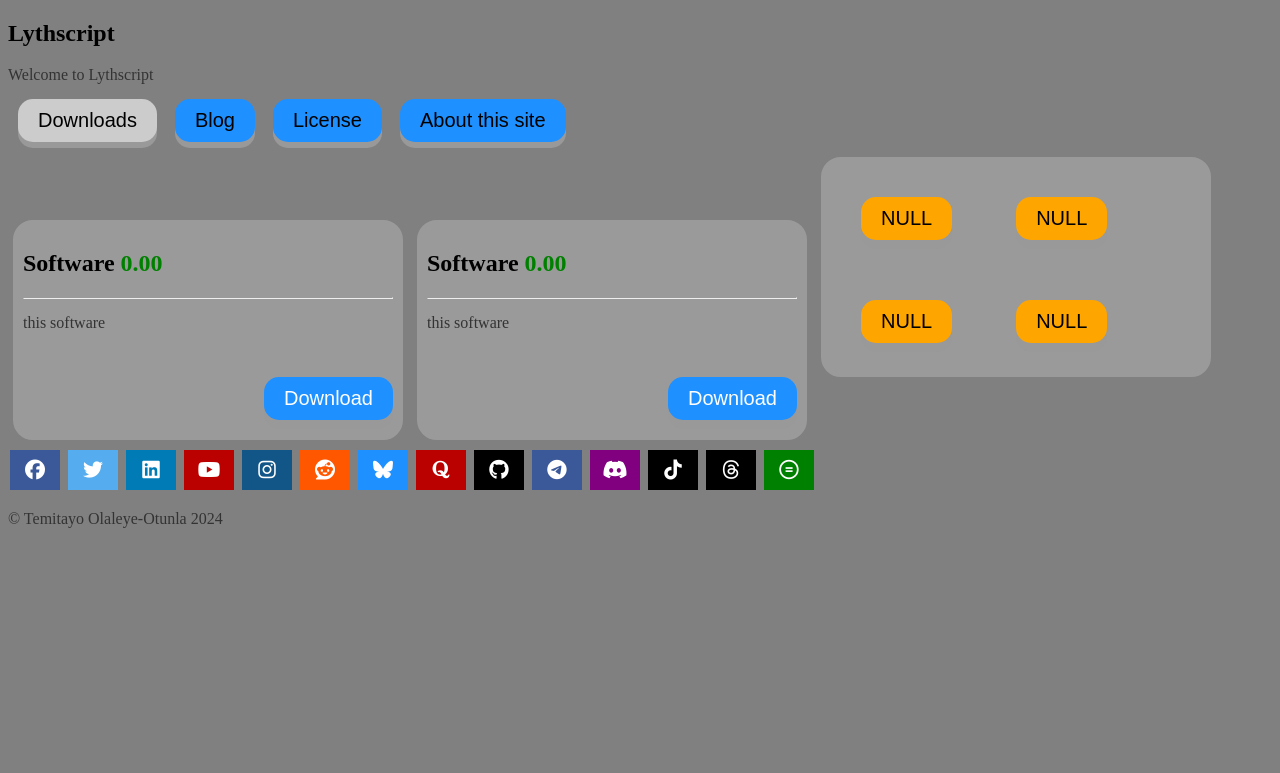
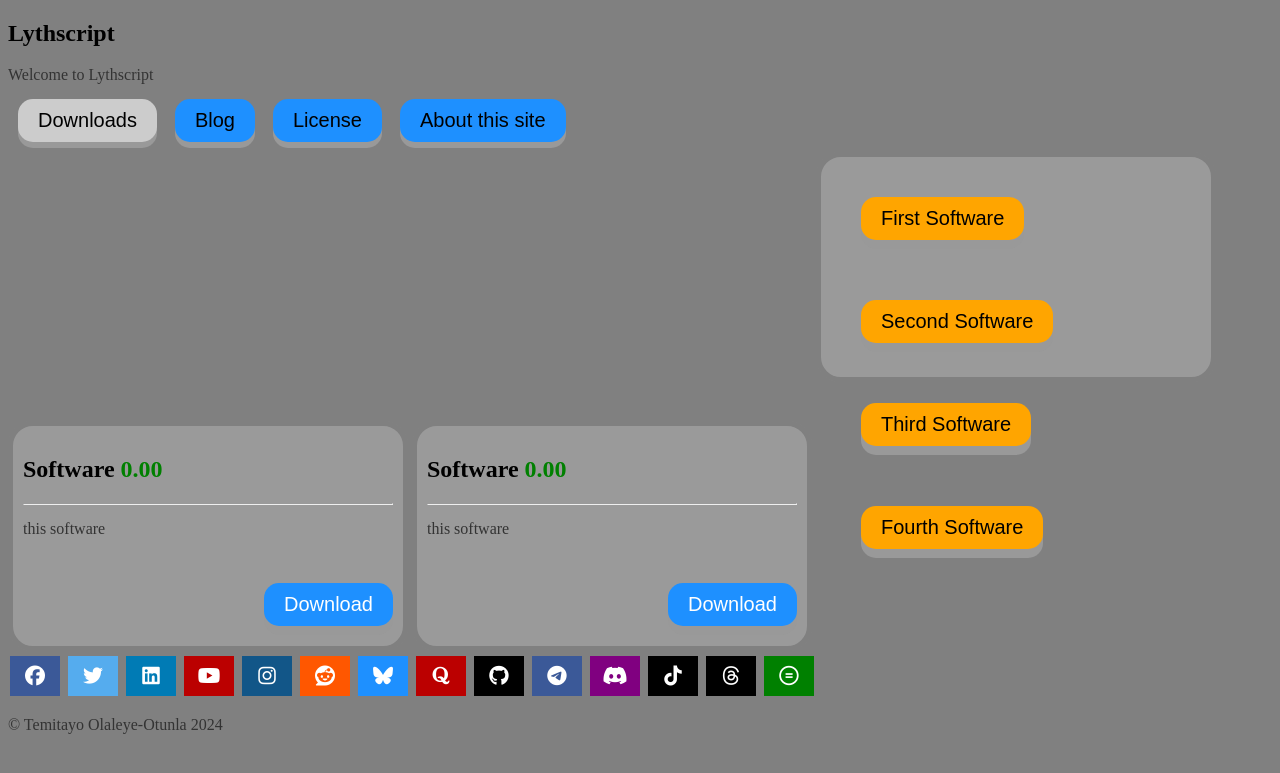
Before and after one commit to lythwind/lythwind.github.io, a Jekyll site: the page built from desktop.html, in a window 1280 px wide. Shown: the top 773 px of the page. Built offline with Jekyll 4.4.1, drawn with Linux system fonts in a browser that asks for light colours; nearby versions of some CDN libraries.

Commit message:
Update desktop.html

```diff
--- a/desktop.html
+++ b/desktop.html
@@ -38,17 +38,17 @@
 
 <div class = "bdiv-container">
 
-  <button class= "bn" onclick="document.location='#'">NULL</button>
-  <button class= "bn" onclick="document.location='#'">NULL</button>
-  <button class= "bn" onclick="document.location='#'">NULL</button>
-  <button class= "bn" onclick="document.location='#'">NULL</button>
+  <button class= "bn" onclick="document.location='#'">First Software</button>
+  <button class= "bn" onclick="document.location='#'">Second Software</button>
+  <button class= "bn" onclick="document.location='#'">Third Software</button>
+  <button class= "bn" onclick="document.location='#'">Fourth Software</button>
 
 </div>
 
 </div>
 
 <div id="blog" class="tabcontent">
-<h1>Posts</h1>
+<h2>Posts</h2>
 	<ul class="posts">
 
 	  {% for post in site.posts %}
```
